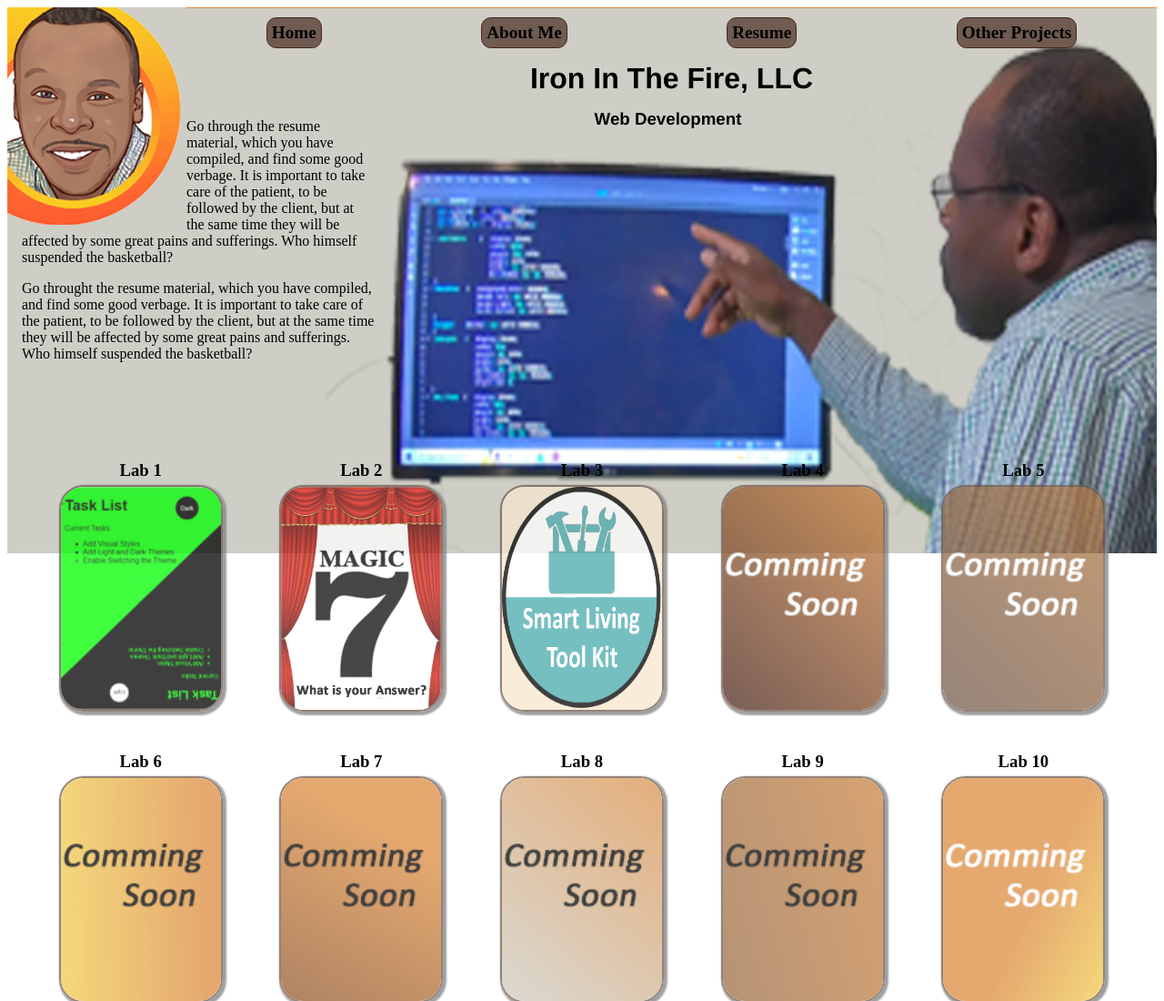
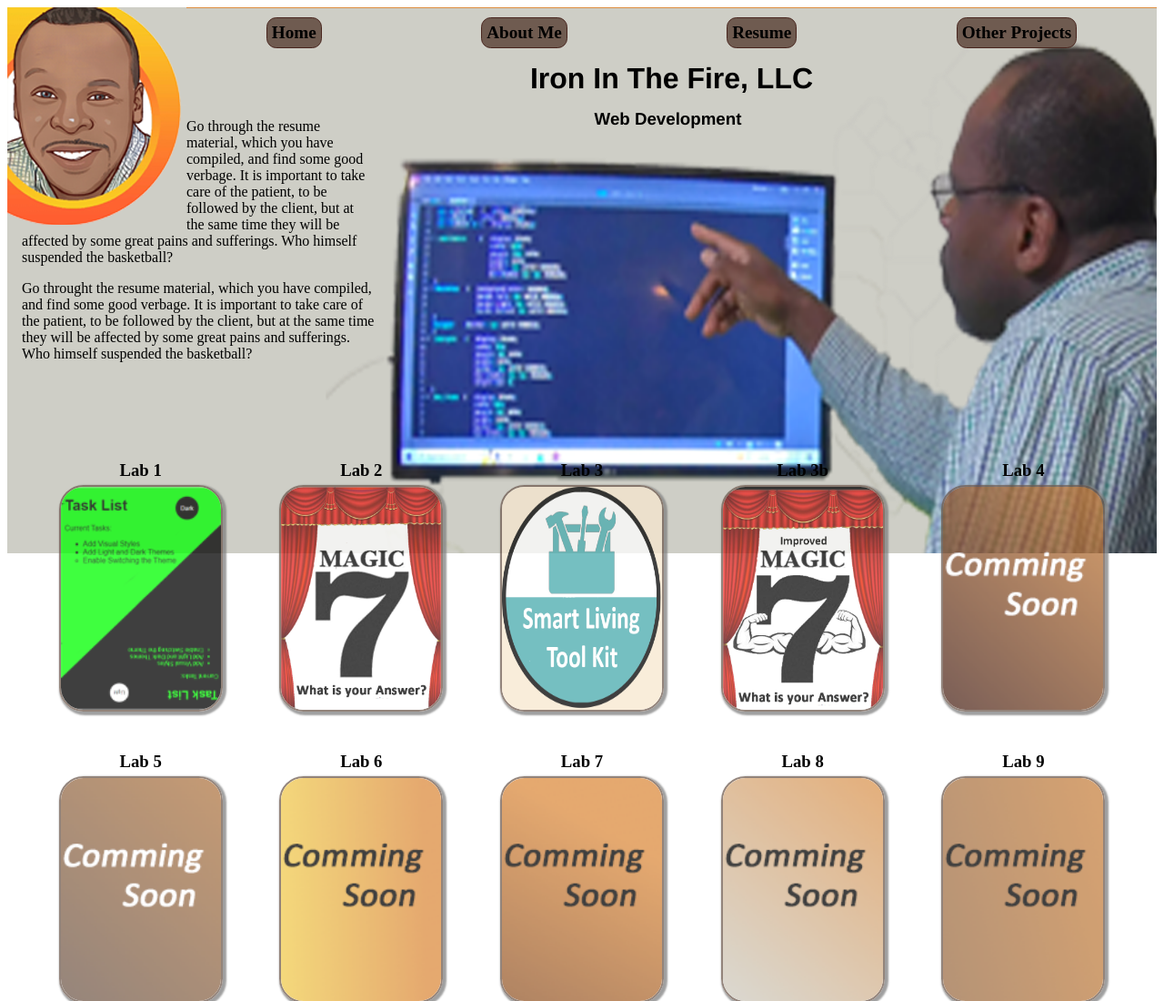
Before and after one commit to BullJohnson/js_portfolio_web_files, a plain HTML site: page index.html in a window 1280 px wide. Shown: the top 1100 px of the page at 91% size. Drawn offline with Linux system fonts and the light colour scheme.

Commit message:
Add new tile (improved number trick) to site

```diff
--- a/index.html
+++ b/index.html
@@ -63,7 +63,7 @@
 						<a href=" https://bulljohnson.github.io/magic_seven/" target="_blank">
 							<img class="tile_body" src="images/number_tricks.png" alt="thumbnail art for magic seven">
 						</a>
-						<figcaption>Number Tricks</figcaption>
+						<figcaption>Number Trick</figcaption>
 					</figure>
 				</div>
 
@@ -74,6 +74,16 @@
 							<img class="tile_body" src="images/tool_kit_art.png" alt="thumbnail art for tool kit">
 						</a>
 						<figcaption>Smart Living Tool Kit</figcaption>
+					</figure>
+				</div>
+
+				<div>
+					<h3 class="lab_number">Lab 3b</h3>
+					<figure>
+						<a href="https://bulljohnson.github.io/improved_magic_seven/" target="_blank">
+							<img class="tile_body" src="images/improved_number_trick.png" alt="thumbnail art for improved magic seven">
+						</a>
+						<figcaption>Improved Number Trick</figcaption>
 					</figure>
 				</div>
 
```
